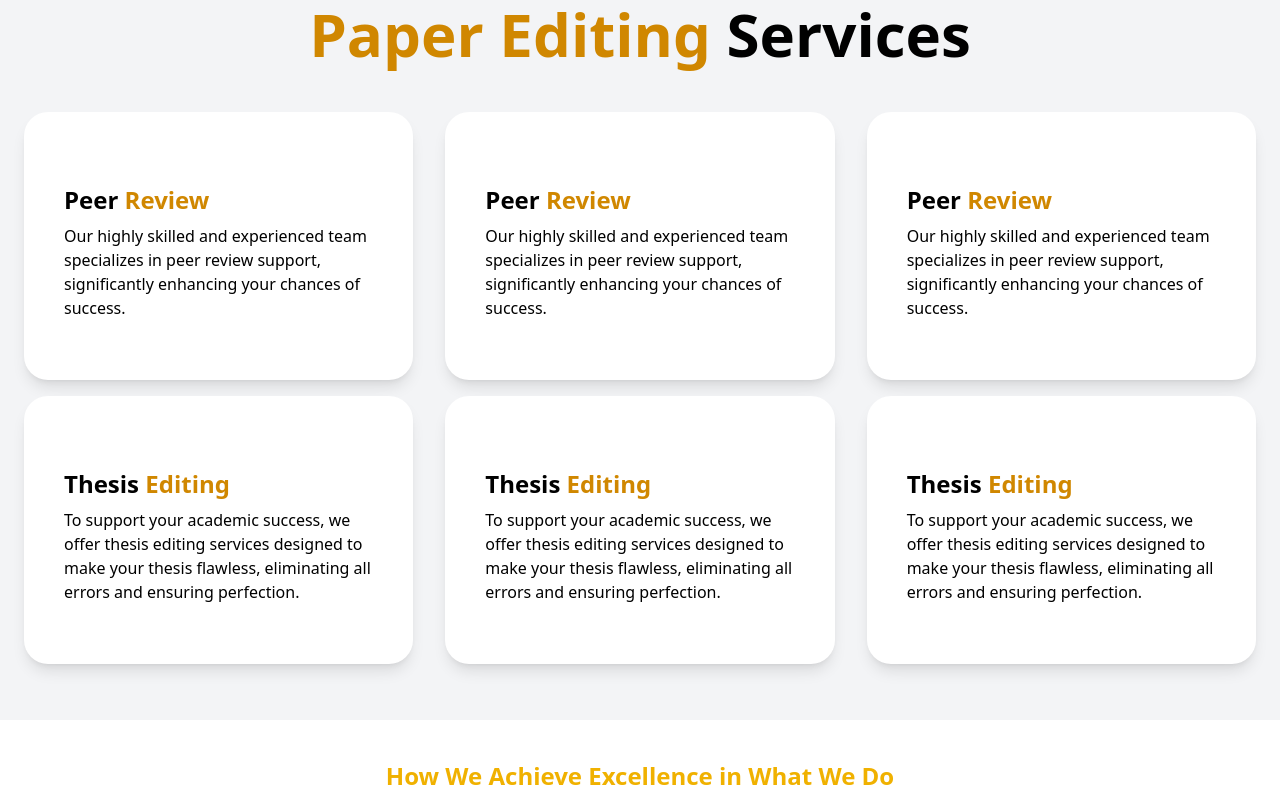
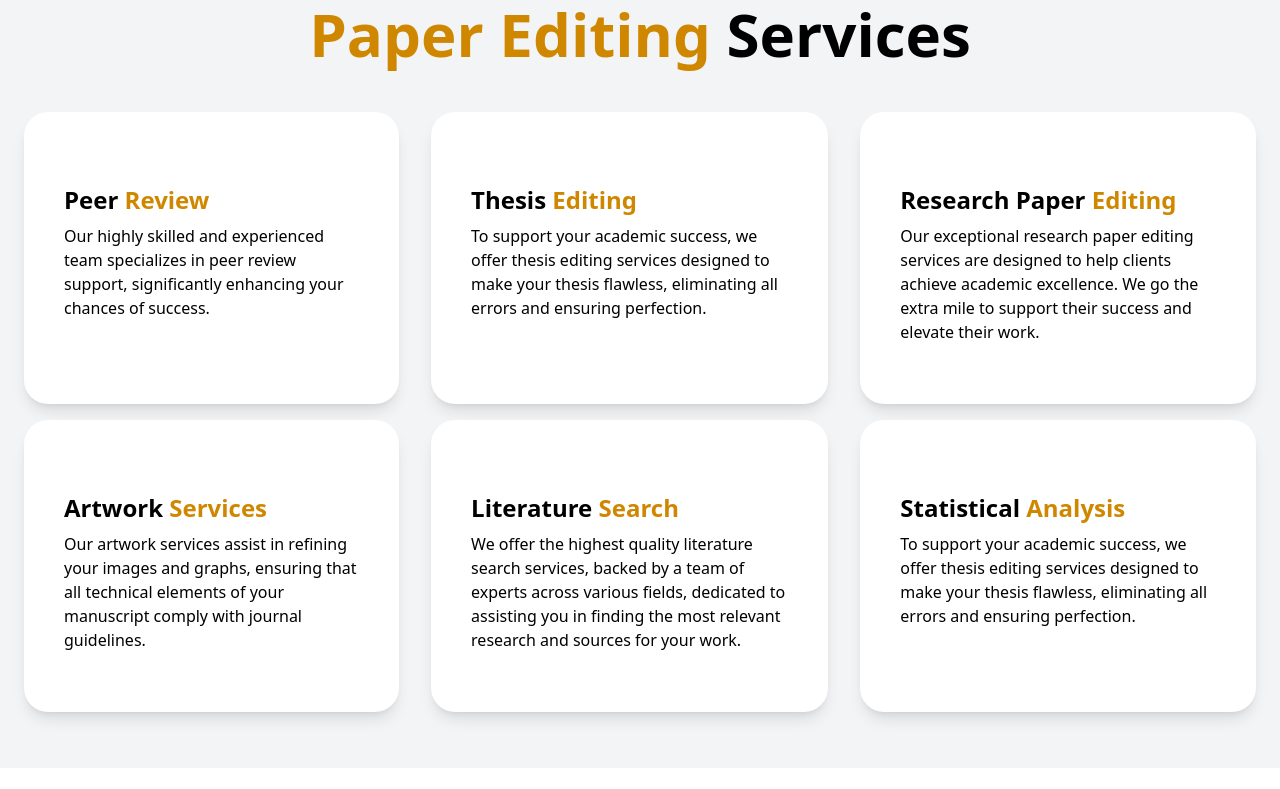
Before and after one commit to Codekillrr/wos-publication, a Next.js app: page / in a window 1280 px wide. Shown: the part 931-1720 px from the top of the page. Built offline with nearby package versions, Linux system fonts and the light colour scheme.

Commit message:
multipule section spacing and positioning changes sm-screen container run off fixed

```diff
--- a/src/app/layout.tsx
+++ b/src/app/layout.tsx
@@ -1,16 +1,16 @@
 import type { Metadata } from "next";
-// import { Geist, Geist_Mono } from "next/font/google";
+import { Geist, Geist_Mono } from "next/font/google";
 import "./globals.css";
 
-// const geistSans = Geist({
-//   variable: "--font-geist-sans",
-//   subsets: ["latin"],
-// });
+const geistSans = Geist({
+  variable: "--font-geist-sans",
+  subsets: ["latin"],
+});
 
-// const geistMono = Geist_Mono({
-//   variable: "--font-geist-mono",
-//   subsets: ["latin"],
-// });
+const geistMono = Geist_Mono({
+  variable: "--font-geist-mono",
+  subsets: ["latin"],
+});
 
 export const metadata: Metadata = {
   title: "Wos Publications",
@@ -25,7 +25,7 @@ export default function RootLayout({
   return (
     <html lang="en">
       <body
-      // className={`${geistSans.variable} ${geistMono.variable} antialiased`}
+        className={`${geistSans.variable} ${geistMono.variable} antialiased`}
       >
         {children}
       </body>
--- a/src/app/page.tsx
+++ b/src/app/page.tsx
@@ -28,7 +28,7 @@ export default function Home() {
       <header className="z-10 relative">
         <NavBar />
       </header>
-      <main>
+      <main className="">
         <div className="relative h-auto w-full lg:h-180">
           <div className="flex flex-col justify-center items-center h-full">
             <div className="my-10 mt-35 text-center text-white text-[2rem] lg:text-6xl lg:px-30 font-bold px-2">
@@ -59,7 +59,7 @@ export default function Home() {
           />
         </div>
 
-        <div>
+        <div className="">
           <InfiniteMovingCards
             items={patners}
             direction="left"
@@ -83,17 +83,10 @@ export default function Home() {
               }
             />
             <SpinningCard
-              titleW={"Thesis"}
-              titleB={"Editing"}
+              titleW={"Artwork"}
+              titleB={"Services"}
               para={
-                "To support your academic success, we offer thesis editing services designed to make your thesis flawless, eliminating all errors and ensuring perfection."
-              }
-            />
-            <SpinningCard
-              titleW={"Peer"}
-              titleB={"Review"}
-              para={
-                "Our highly skilled and experienced team specializes in peer review support, significantly enhancing your chances of success."
+                "Our artwork services assist in refining your images and graphs, ensuring that all technical elements of your manuscript comply with journal guidelines."
               }
             />
             <SpinningCard
@@ -104,15 +97,23 @@ export default function Home() {
               }
             />
             <SpinningCard
-              titleW={"Peer"}
-              titleB={"Review"}
+              titleW={"Literature"}
+              titleB={"Search"}
               para={
-                "Our highly skilled and experienced team specializes in peer review support, significantly enhancing your chances of success."
+                "We offer the highest quality literature search services, backed by a team of experts across various fields, dedicated to assisting you in finding the most relevant research and sources for your work."
+              }
+            />
+
+            <SpinningCard
+              titleW={"Research Paper"}
+              titleB={"Editing"}
+              para={
+                "Our exceptional research paper editing services are designed to help clients achieve academic excellence. We go the extra mile to support their success and elevate their work."
               }
             />
             <SpinningCard
-              titleW={"Thesis"}
-              titleB={"Editing"}
+              titleW={"Statistical"}
+              titleB={"Analysis"}
               para={
                 "To support your academic success, we offer thesis editing services designed to make your thesis flawless, eliminating all errors and ensuring perfection."
               }
@@ -204,7 +205,7 @@ export default function Home() {
         </div>
         <div className="bg-amber-200/90 py-1 lg:h-110">
           <div className="my-10 mb-5 text-center text-black lg:text-5xl text-[2rem] font-bold px-2">
-            Clarivate Publication: Your Partner in Turning
+            WOS Publication: Your Partner in Turning
             <br />
             <span className="text-yellow-700 text-4xl lg:text-6xl">
               {" "}
@@ -214,15 +215,15 @@ export default function Home() {
 
           <Request
             Para={
-              "Partner with Clarivate Publication for expert support in refining and publishing your work. Contact us today!"
+              "Partner with WOS Publication for expert support in refining and publishing your work. Contact us today!"
             }
             b1={"Get A Quote"}
             b2={"Call now"}
             paraClass={"text-center"}
           />
         </div>
-        <div className="relative flex lg:min-h-150">
-          <div className="py-1 lg:w-[60%] flex flex-col justify-center items-center">
+        <div className="relative lg:flex lg:min-h-150 lg:mb-10">
+          <div className="py-1 lg:w-[60%] lg:flex lg:flex-col lg:justify-center lg:items-center">
             <div className="my-10 mb-5 text-center lg:text-left lg:flex lg:justify-center text-black lg:text-4xl lg:w-full lg:mb-10 text-[2rem] font-bold px-2">
               <h2 className="max-w-120">
                 <span className="text-yellow-500 ">High-quality</span> yet
@@ -240,27 +241,31 @@ export default function Home() {
               paraClass={"lg:text-left text-center"}
             />
           </div>
-          <div className="absolute w-[40%] h-auto -top-8 right-8">
+          <div className="absolute max-lg:hidden w-[40%] h-auto -top-8 right-8">
             <Image
               src={"/girl2.webp"}
               alt=""
-              width={450}
-              height={450}
+              width={420}
+              height={420}
               className="object-contain"
             />
           </div>
         </div>
 
-        <div className="py-10">
-          <div className="my-10 mb-5 text-center text-black text-[2rem] font-bold px-2">
+        <div className="lg:grid lg:grid-flow-col lg:grid-row-2 lg:gap-15">
+          <div className="py-10 lg:py-0 lg:flex lg:justify-end">
+            <div className="lg:w-170 ">
+              <div className="my-10 lg:my-5 mb-5 text-center text-black text-[2rem] lg:text-5xl font-bold px-2">
                 <h2>
-              Frequently Asked <span className="text-yellow-500">Question</span>
+                  Frequently Asked{" "}
+                  <span className="text-yellow-500">Question</span>
                 </h2>
               </div>
               <AccordianCard />
             </div>
-        <div className="p-2 mb-30">
-          <div className="rounded-2xl bg-gradient-to-t from-yellow-600 via-yellow-500 to-yellow-400 border border-gray-400 p-4 m-2">
+          </div>
+          <div className="p-2 mb-30 lg:px-7 lg:min-w-60 lg:flex lg:justify-start">
+            <div className="rounded-2xl bg-gradient-to-t from-yellow-600 via-yellow-500 to-yellow-400 border border-gray-400 p-4 m-2 lg:w-120">
               <h2 className="w-full text-center text-zinc-700 text-4xl px-2 mt-6 font-bold">
                 Speak to our Experts
               </h2>
@@ -293,7 +298,9 @@ export default function Home() {
               </div>
             </div>
           </div>
-        <div className="p-2 mb-10">
+        </div>
+
+        <div className="p-2 mb-10 ">
           <div className="my-10 mb-5 text-center text-black text-[2rem] font-bold px-2">
             <h2>
               Reviewed by Satisfied{" "}
--- a/src/components/Request.jsx
+++ b/src/components/Request.jsx
@@ -4,15 +4,10 @@ import { cn } from "@/lib/utils";
 const Request = ({ Para, b1, b2, paraClass }) => {
   return (
     <div className="flex flex-col justify-center items-center font-bold">
-      <p
-        className={cn(
-          " lg:text-xl min-w-30 max-w-120 text-black px-2 ",
-          paraClass
-        )}
-      >
+      <p className={cn(" lg:text-xl max-w-120 text-black px-2 ", paraClass)}>
         {Para}
       </p>
-      <div className="my-6 mt-5 lg:mt-10 max-w-200 p-4 min-w-100 w-full flex text-yellow-600 justify-evenly">
+      <div className="my-6 mt-5 lg:mt-10 max-w-200 p-4 w-full flex text-yellow-600 justify-evenly">
         <button className="px-4 py-2 min-w-30 max-w-50 border-2 border-white lg:w-40 lg:py-5 lg:text-xl rounded-lg">
           {b1}
         </button>
```
Also changed, not shown: public/icon2.png (added). Lines whose indentation alone changed are shown as unchanged.
